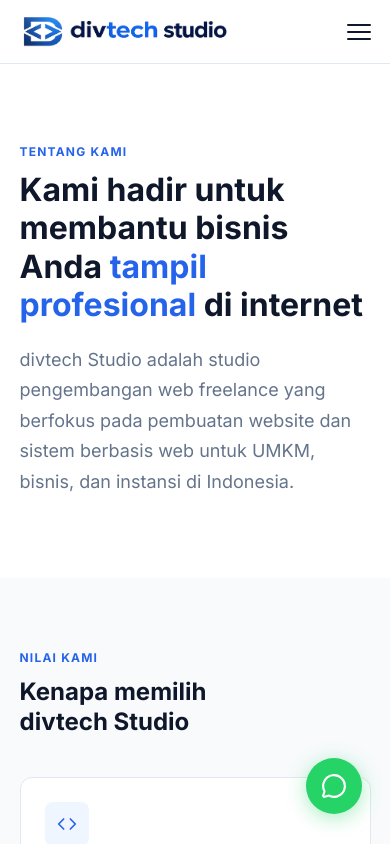
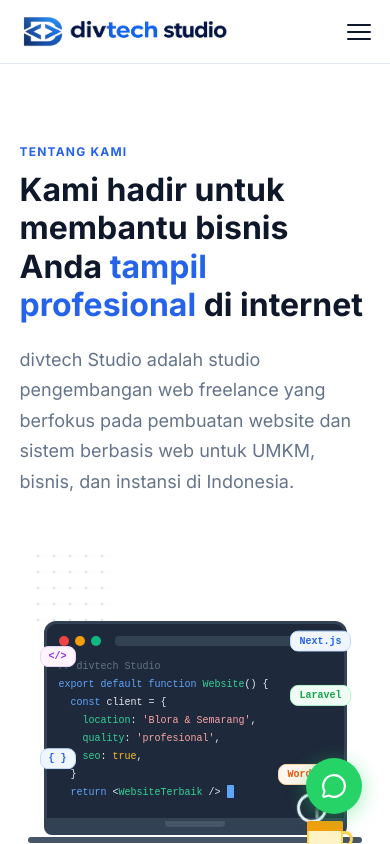
Before and after one commit to dimasvigiarta/divtech-studio, a Next.js app: page /tentang in a window 390 px wide. Shown: the top 844 px of the page. Built offline with nearby package versions, Linux system fonts and the light colour scheme.

Commit message:
add workspace animation, fix mobile navbar, portfolio updates

```diff
--- a/src/app/tentang/page.js
+++ b/src/app/tentang/page.js
@@ -1,6 +1,7 @@
 import Navbar from "@/components/Navbar";
 import Footer from "@/components/Footer";
 import { CheckCircle, Code, Globe, Smartphone } from "lucide-react";
+import WorkspaceAnimation from "@/components/WorkspaceAnimation";
 
 export const metadata = {
   title: "Tentang Kami - divtech Studio",
@@ -48,6 +49,14 @@
             <span style={{ color: "#2563EB" }}>tampil profesional</span> di
             internet
           </h1>
+          <div
+            style={{
+              display: "grid",
+              gridTemplateColumns: "repeat(auto-fit, minmax(280px, 1fr))",
+              gap: "40px",
+              alignItems: "center",
+            }}
+          >
             <p
               data-aos="fade-up"
               data-aos-delay="200"
@@ -55,13 +64,16 @@
                 fontSize: "18px",
                 color: "#64748B",
                 lineHeight: "1.7",
-              maxWidth: "640px",
               }}
             >
               divtech Studio adalah studio pengembangan web freelance yang
-            berfokus pada pembuatan website dan sistem berbasis web untuk UMKM,
-            bisnis, dan instansi di Indonesia.
+              berfokus pada pembuatan website dan sistem berbasis web untuk
+              UMKM, bisnis, dan instansi di Indonesia.
             </p>
+            <div data-aos="fade-up" data-aos-delay="300">
+              <WorkspaceAnimation />
+            </div>
+          </div>
         </div>
       </section>
 
--- a/src/components/Process.module.css
+++ b/src/components/Process.module.css
@@ -1,11 +1,13 @@
 .section {
   padding: 72px 5%;
   background: #ffffff;
+  scroll-margin-top: 64px;
 }
 
 @media (max-width: 768px) {
   .section {
     padding: 48px 5%;
+    scroll-margin-top: 64px;
   }
 }
 
--- a/src/components/WorkspaceAnimation.js
+++ b/src/components/WorkspaceAnimation.js
@@ -83,6 +83,18 @@
         <div className={styles.spinnerWrap}>
           <div className={styles.spinnerRing}></div>
         </div>
+
+        <div className={styles.coffeeWrap}>
+          <div className={styles.steam}>
+            <div className={styles.steamLine}></div>
+            <div className={styles.steamLine}></div>
+            <div className={styles.steamLine}></div>
+          </div>
+          <div className={styles.coffeeCup}>
+            <div className={styles.coffeeTop}></div>
+            <div className={styles.coffeeHandle}></div>
+          </div>
+        </div>
       </div>
     </div>
   );
--- /dev/null
+++ b/src/components/WorkspaceAnimation.module.css
@@ -0,0 +1,411 @@
+.workspace {
+  display: flex;
+  align-items: center;
+  justify-content: center;
+  padding: 32px 24px 24px;
+  min-height: 380px;
+  position: relative;
+  overflow: hidden;
+}
+
+.dotGrid {
+  position: absolute;
+  top: 16px;
+  left: 16px;
+  opacity: 0.15;
+}
+
+.laptopWrap {
+  position: relative;
+  width: 100%;
+  max-width: 440px;
+  margin: 0 auto;
+}
+
+.laptopScreen {
+  background: #1e293b;
+  border-radius: 12px 12px 0 0;
+  padding: 12px;
+  border: 3px solid #334155;
+  position: relative;
+  min-height: 200px;
+}
+
+.screenBar {
+  display: flex;
+  align-items: center;
+  gap: 6px;
+  margin-bottom: 12px;
+}
+
+.dot {
+  width: 10px;
+  height: 10px;
+  border-radius: 50%;
+}
+
+.dotRed {
+  background: #ef4444;
+}
+.dotYellow {
+  background: #f59e0b;
+}
+.dotGreen {
+  background: #10b981;
+}
+
+.urlBar {
+  background: #334155;
+  border-radius: 4px;
+  height: 10px;
+  flex: 1;
+  margin-left: 8px;
+}
+
+.codeArea {
+  font-family: "Courier New", monospace;
+  font-size: 11px;
+  line-height: 1.8;
+  color: #e2e8f0;
+}
+
+.codeLine {
+  display: block;
+  white-space: nowrap;
+  overflow: hidden;
+  max-width: 0;
+  animation: typeIn 0.6s steps(30) forwards;
+}
+
+.codeLine:nth-child(1) {
+  animation-delay: 0.3s;
+}
+.codeLine:nth-child(2) {
+  animation-delay: 0.9s;
+}
+.codeLine:nth-child(3) {
+  animation-delay: 1.5s;
+}
+.codeLine:nth-child(4) {
+  animation-delay: 2.1s;
+}
+.codeLine:nth-child(5) {
+  animation-delay: 2.7s;
+}
+.codeLine:nth-child(6) {
+  animation-delay: 3.3s;
+}
+.codeLine:nth-child(7) {
+  animation-delay: 3.9s;
+}
+.codeLine:nth-child(8) {
+  animation-delay: 4.5s;
+}
+
+.kw {
+  color: #60a5fa;
+}
+.fn {
+  color: #34d399;
+}
+.str {
+  color: #fca5a5;
+}
+.cm {
+  color: #64748b;
+}
+.num {
+  color: #fbbf24;
+}
+
+.cursor {
+  display: inline-block;
+  width: 7px;
+  height: 13px;
+  background: #60a5fa;
+  border-radius: 1px;
+  vertical-align: middle;
+  animation: blink 0.8s step-end infinite;
+  animation-delay: 5.2s;
+  opacity: 0;
+}
+
+.laptopBase {
+  background: #334155;
+  height: 14px;
+  border-radius: 0 0 8px 8px;
+}
+
+.laptopNotch {
+  width: 60px;
+  height: 6px;
+  background: #475569;
+  border-radius: 0 0 4px 4px;
+  margin: 0 auto;
+}
+
+.laptopBottom {
+  background: #475569;
+  height: 6px;
+  border-radius: 4px;
+  margin-top: 2px;
+  width: 110%;
+  margin-left: -5%;
+}
+
+/* Floating tags */
+.floatTag {
+  position: absolute;
+  background: #eff6ff;
+  border: 1px solid #bfdbfe;
+  border-radius: 8px;
+  padding: 5px 12px;
+  font-family: "Courier New", monospace;
+  font-size: 11px;
+  font-weight: 600;
+  color: #2563eb;
+  white-space: nowrap;
+  z-index: 10;
+}
+
+.tag1 {
+  top: 20px;
+  right: -50px;
+  animation: float1 3s ease-in-out infinite;
+}
+
+.tag2 {
+  top: 80px;
+  right: -55px;
+  animation: float2 3.5s ease-in-out infinite;
+  animation-delay: 0.5s;
+  background: #f0fdf4;
+  border-color: #bbf7d0;
+  color: #16a34a;
+}
+
+.tag3 {
+  bottom: 50px;
+  right: -55px;
+  animation: float3 4s ease-in-out infinite;
+  animation-delay: 1s;
+  background: #fff7ed;
+  border-color: #fed7aa;
+  color: #ea580c;
+}
+
+.tag4 {
+  top: 30px;
+  left: -45px;
+  animation: float2 3.2s ease-in-out infinite;
+  animation-delay: 0.8s;
+  background: #fdf4ff;
+  border-color: #e9d5ff;
+  color: #9333ea;
+}
+
+.tag5 {
+  bottom: 70px;
+  left: -40px;
+  animation: float1 2.8s ease-in-out infinite;
+  animation-delay: 1.2s;
+}
+
+/* Coffee cup */
+.coffeeWrap {
+  position: absolute;
+  bottom: 10px;
+  right: -48px;
+  z-index: 10;
+}
+
+.coffeeCup {
+  width: 36px;
+  height: 42px;
+  background: #fef3c7;
+  border-radius: 4px 4px 8px 8px;
+  position: relative;
+  border: 2px solid #fcd34d;
+}
+
+.coffeeTop {
+  background: #f59e0b;
+  height: 10px;
+  border-radius: 2px 2px 0 0;
+  margin: -2px -2px 0;
+}
+
+.coffeeHandle {
+  position: absolute;
+  right: -12px;
+  top: 8px;
+  width: 12px;
+  height: 16px;
+  border: 3px solid #fcd34d;
+  border-left: none;
+  border-radius: 0 8px 8px 0;
+}
+
+.steam {
+  position: absolute;
+  bottom: 100%;
+  left: 50%;
+  transform: translateX(-50%);
+  display: flex;
+  gap: 5px;
+  margin-bottom: 2px;
+}
+
+.steamLine {
+  width: 3px;
+  height: 14px;
+  background: linear-gradient(to top, #cbd5e1, transparent);
+  border-radius: 2px;
+  animation: steamRise 2s ease-in-out infinite;
+}
+
+.steamLine:nth-child(2) {
+  animation-delay: 0.4s;
+}
+.steamLine:nth-child(3) {
+  animation-delay: 0.8s;
+}
+
+/* Spinner */
+.spinnerWrap {
+  position: absolute;
+  bottom: 20px;
+  right: 20px;
+  width: 30px;
+  height: 30px;
+}
+
+.spinnerRing {
+  width: 30px;
+  height: 30px;
+  border: 3px solid #eff6ff;
+  border-top-color: #2563eb;
+  border-radius: 50%;
+  animation: spin 2s linear infinite;
+}
+
+/* Animations */
+@keyframes typeIn {
+  from {
+    max-width: 0;
+  }
+  to {
+    max-width: 100%;
+  }
+}
+
+@keyframes blink {
+  0%,
+  100% {
+    opacity: 1;
+  }
+  50% {
+    opacity: 0;
+  }
+}
+
+@keyframes float1 {
+  0%,
+  100% {
+    transform: translateY(0px);
+  }
+  50% {
+    transform: translateY(-10px);
+  }
+}
+
+@keyframes float2 {
+  0%,
+  100% {
+    transform: translateY(0px);
+  }
+  50% {
+    transform: translateY(-7px);
+  }
+}
+
+@keyframes float3 {
+  0%,
+  100% {
+    transform: translateY(0px);
+  }
+  50% {
+    transform: translateY(-12px);
+  }
+}
+
+@keyframes steamRise {
+  0% {
+    transform: translateY(0) scaleX(1);
+    opacity: 0.8;
+  }
+  50% {
+    transform: translateY(-8px) scaleX(1.3);
+    opacity: 0.4;
+  }
+  100% {
+    transform: translateY(-16px) scaleX(0.8);
+    opacity: 0;
+  }
+}
+
+@keyframes spin {
+  from {
+    transform: rotate(0deg);
+  }
+  to {
+    transform: rotate(360deg);
+  }
+}
+
+/* Responsive */
+@media (max-width: 768px) {
+  .tag1,
+  .tag2,
+  .tag3 {
+    right: -8px;
+  }
+  .tag4,
+  .tag5 {
+    left: -8px;
+  }
+  .coffeeWrap {
+    right: -8px;
+  }
+  .codeArea {
+    font-size: 10px;
+  }
+  .floatTag {
+    font-size: 10px;
+    padding: 4px 8px;
+  }
+}
+
+@media (max-width: 480px) {
+  .tag1 {
+    right: -4px;
+    top: 10px;
+  }
+  .tag2 {
+    right: -4px;
+    top: 70px;
+  }
+  .tag3 {
+    right: -4px;
+  }
+  .tag4 {
+    left: -4px;
+  }
+  .tag5 {
+    left: -4px;
+  }
+  .coffeeWrap {
+    right: 4px;
+    bottom: -20px;
+  }
+}
```
Lines whose indentation alone changed are shown as unchanged.
